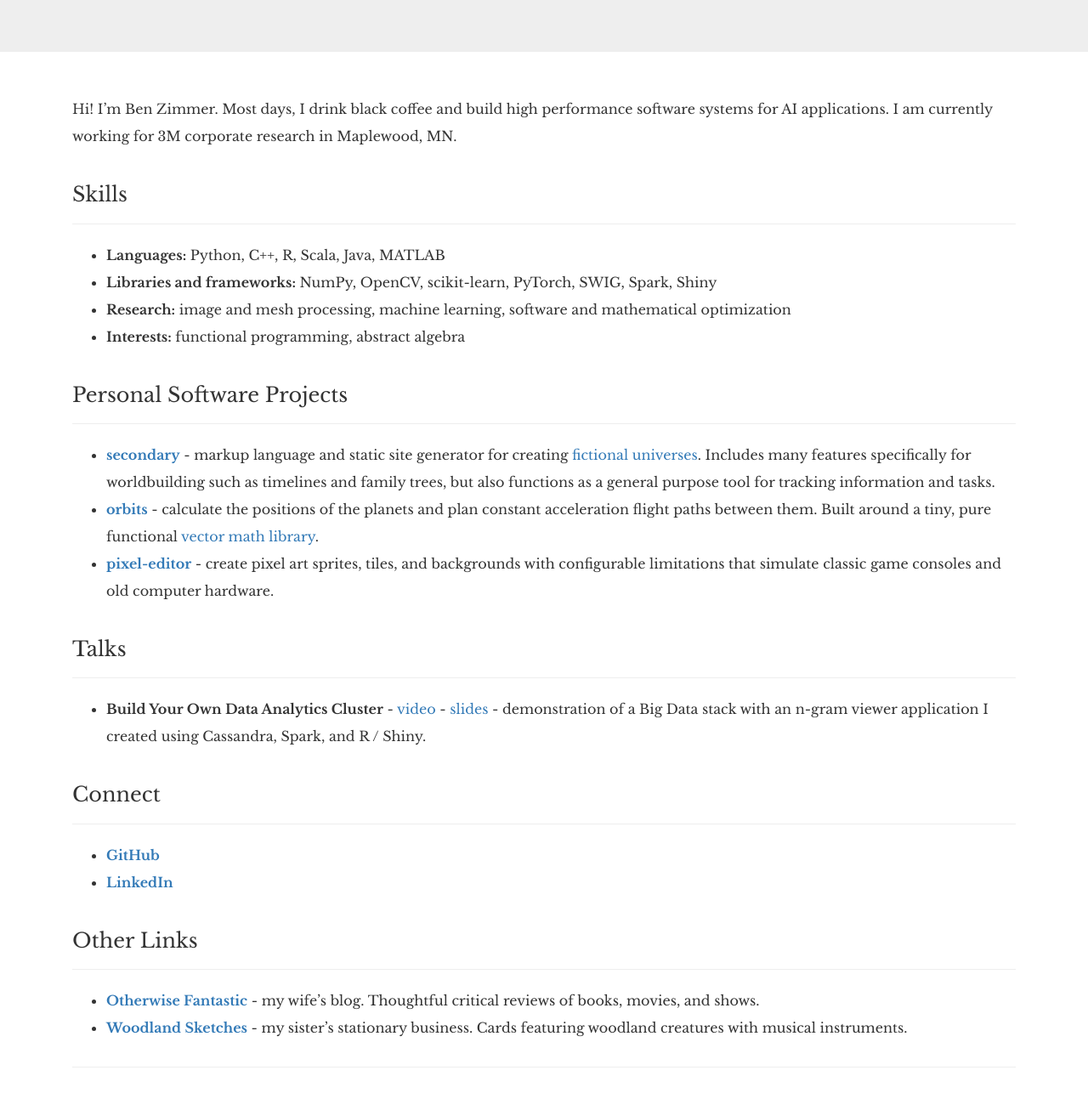
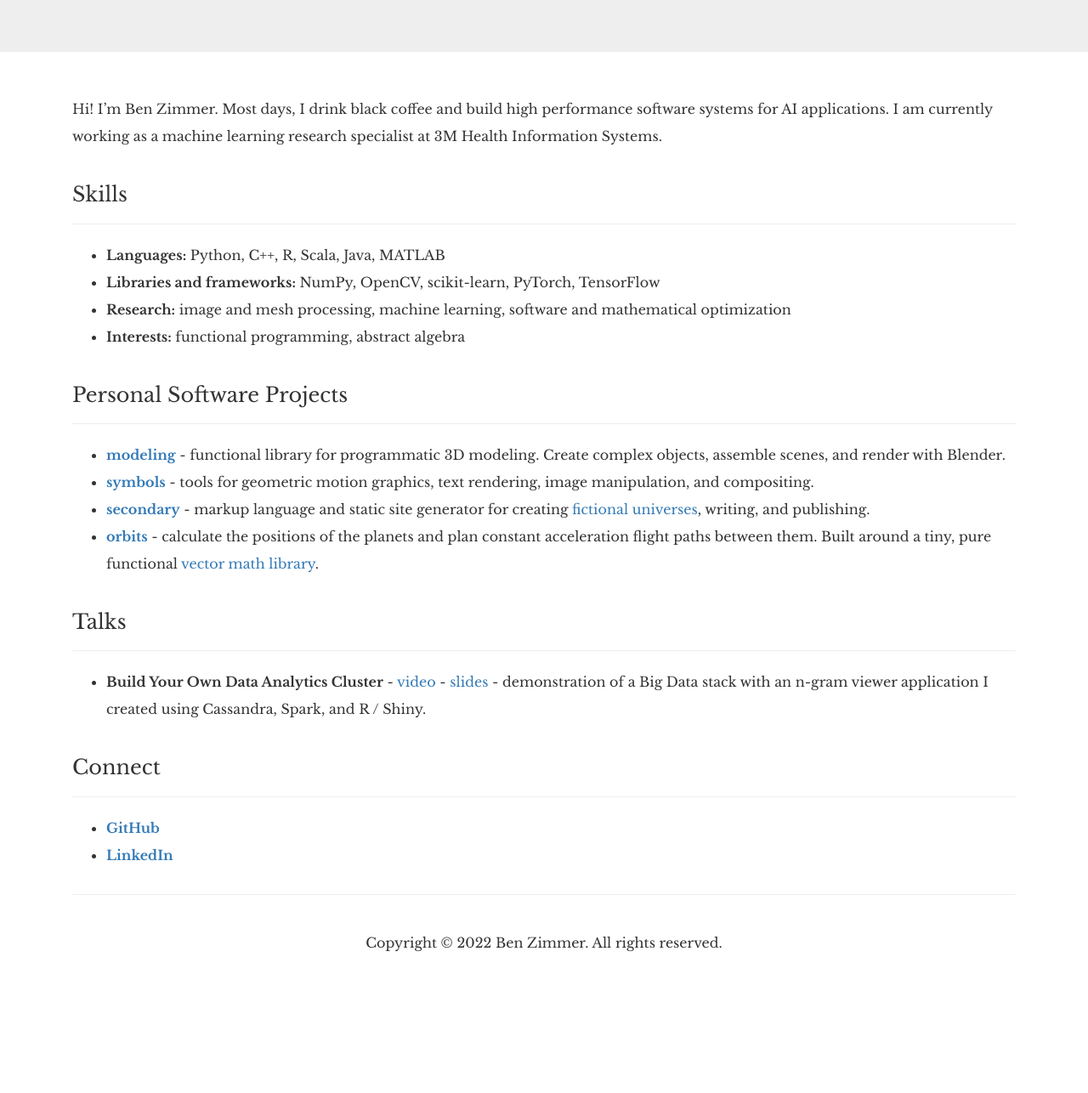
Before and after one commit to bdzimmer/bdzimmer.github.io, a plain HTML site: page web/index.html in a window 1280 px wide. Shown: the part 154-1440 px from the top of the page at 85% size. After the commit the page ends 1299 px from the top, so only its background shows below. Drawn offline with Linux system fonts and the light colour scheme.

Commit message:
2022 update

```diff
--- a/web/index.html
+++ b/web/index.html
@@ -54,19 +54,20 @@
 
 </div>
 <div class="col-md-12">
-  <p>Hi! I&rsquo;m Ben Zimmer. Most days, I drink black coffee and build high performance software systems for AI applications. I am currently working for 3M corporate research in Maplewood, MN.</p>
+  <p>Hi! I&rsquo;m Ben Zimmer. Most days, I drink black coffee and build high performance software systems for AI applications. I am currently working as a machine learning research specialist at 3M Health Information Systems.</p>
 <h4><a href="#skills" name="skills"></a>Skills</h4>
 <ul>
   <li><strong>Languages:</strong> Python, C++, R, Scala, Java, MATLAB</li>
-  <li><strong>Libraries and frameworks:</strong> NumPy, OpenCV, scikit-learn, PyTorch, SWIG, Spark, Shiny</li>
+  <li><strong>Libraries and frameworks:</strong> NumPy, OpenCV, scikit-learn, PyTorch, TensorFlow</li>
   <li><strong>Research:</strong> image and mesh processing, machine learning, software and mathematical optimization</li>
   <li><strong>Interests:</strong> functional programming, abstract algebra</li>
 </ul>
 <h4><a href="#personal-software-projects" name="personal-software-projects"></a>Personal Software Projects</h4>
 <ul>
-  <li><strong><a href="https://github.com/bdzimmer/secondary">secondary</a></strong> - markup language and static site generator for creating <a href="https://en.wikipedia.org/wiki/Fictional_universe">fictional universes</a>. Includes many features specifically for worldbuilding such as timelines and family trees, but also functions as a general purpose tool for tracking information and tasks.</li>
+  <li><strong><a href="https://github.com/bdzimmer/modeling">modeling</a></strong> - functional library for programmatic 3D modeling. Create complex objects, assemble scenes, and render with Blender.</li>
+  <li><strong><a href="https://github.com/bdzimmer/symbols">symbols</a></strong> - tools for geometric motion graphics, text rendering, image manipulation, and compositing.</li>
+  <li><strong><a href="https://github.com/bdzimmer/secondary">secondary</a></strong> - markup language and static site generator for creating <a href="https://en.wikipedia.org/wiki/Fictional_universe">fictional universes</a>, writing, and publishing.</li>
   <li><strong><a href="https://github.com/bdzimmer/orbits">orbits</a></strong> - calculate the positions of the planets and plan constant acceleration flight paths between them. Built around a tiny, pure functional <a href="https://github.com/bdzimmer/orbits/blob/master/src/main/scala/bdzimmer/orbits/Vectors.scala">vector math library</a>.</li>
-  <li><strong><a href="https://github.com/bdzimmer/pixel-editor">pixel-editor</a></strong> - create pixel art sprites, tiles, and backgrounds with configurable limitations that simulate classic game consoles and old computer hardware.</li>
 </ul>
 <h4><a href="#talks" name="talks"></a>Talks</h4>
 <ul>
@@ -77,17 +78,12 @@
   <li><strong><a href="https://github.com/bdzimmer">GitHub</a></strong></li>
   <li><strong><a href="https://www.linkedin.com/in/bdzimmer">LinkedIn</a></strong></li>
 </ul>
-<h4><a href="#other-links" name="other-links"></a>Other Links</h4>
-<ul>
-  <li><strong><a href="http://otherwisefantastic.blogspot.com/">Otherwise Fantastic</a></strong> - my wife&rsquo;s blog. Thoughtful critical reviews of books, movies, and shows.</li>
-  <li><strong><a href="https://www.etsy.com/shop/WoodlandSketches">Woodland Sketches</a></strong> - my sister&rsquo;s stationary business. Cards featuring woodland creatures with musical instruments.</li>
-</ul>
 </div>
 <div class="col-md-12">
   <hr />
 </div>
 <div class="col-md-12">
-  <p class="text-center">Copyright &copy; 2019 Ben Zimmer. All rights reserved.</p>
+  <p class="text-center">Copyright &copy; 2022 Ben Zimmer. All rights reserved.</p>
 </div>
 </div>
 
```
Also changed, not shown: web/master.html (+6 -10 lines), 2 other files.
